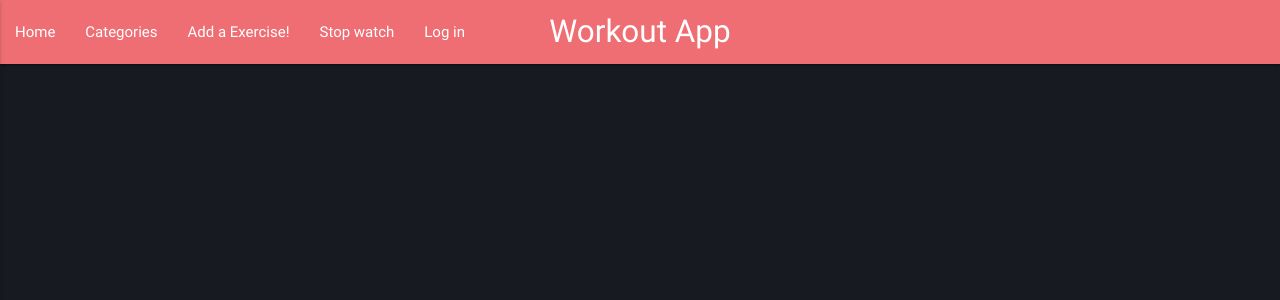
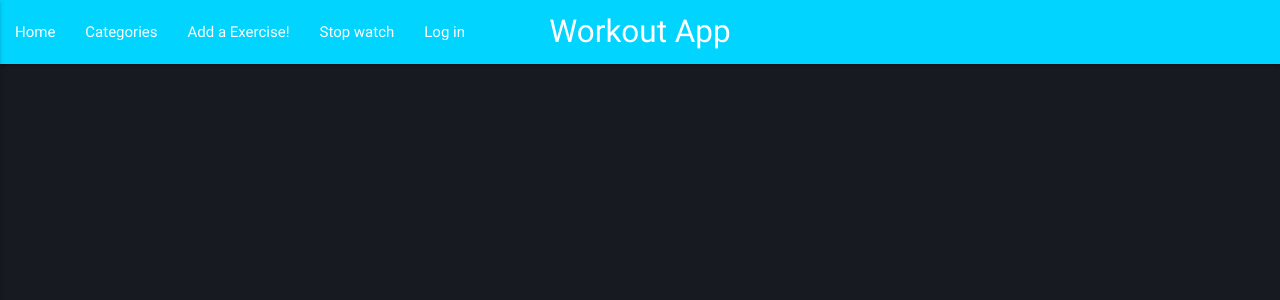
Before and after one commit to chrisoc19/workout, a Flask app: page /abs in a window 1280 px wide. Shown: the top 300 px of the page. Run offline with Flask 2, Linux system fonts and the light colour scheme; data that the repository does not hold is empty; some libraries are stand-ins or nearby versions.

Commit message:
nav color

```diff
--- a/static/css/style.css
+++ b/static/css/style.css
@@ -89,7 +89,7 @@ h2
     text-align: center;
 }
 .nav-wrapper {
-    background-color: #ee6e73!important;
+    background-color: #00d4ff!important;
 }
 .container-add{
     background-color: #ee6e73;
```
